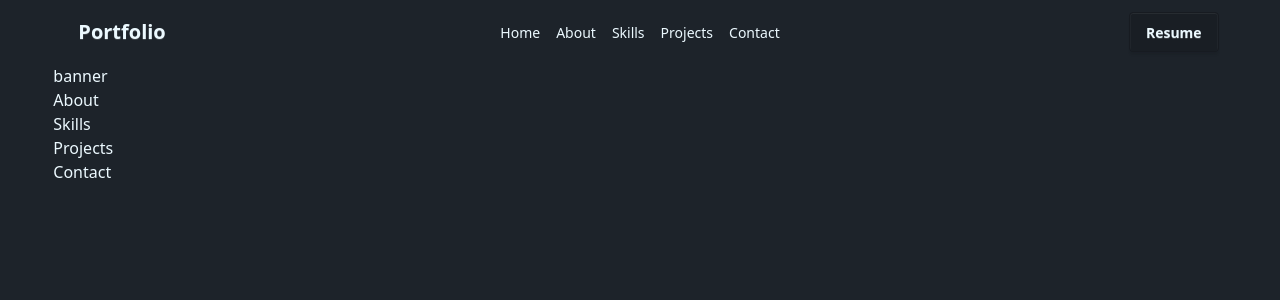
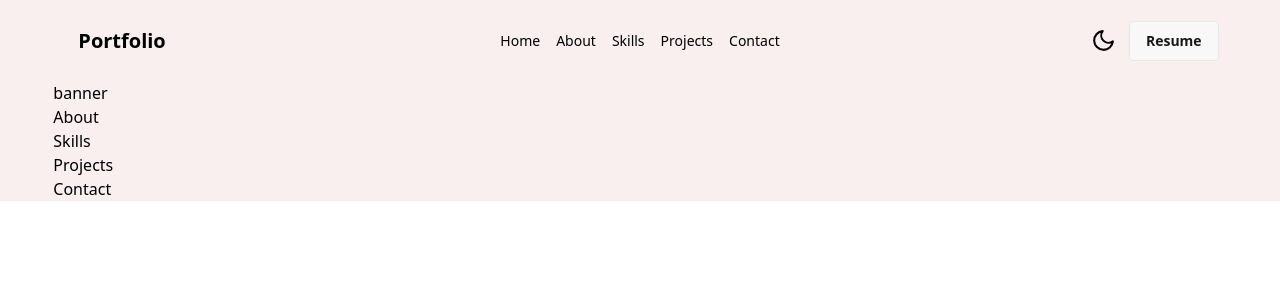
Before and after one commit to tahmid-khan-hub/Portfolio, a React (Vite) app: page / in a window 1280 px wide. Shown: the top 300 px of the page. Built offline with nearby package versions, Linux system fonts and the light colour scheme.

Commit message:
added dark and light icon and updated index.html file

```diff
--- a/index.html
+++ b/index.html
@@ -1,5 +1,5 @@
 <!doctype html>
-<html lang="en" data-theme="dark">
+<html lang="en" data-theme="light">
   <head>
     <meta charset="UTF-8" />
     <link rel="icon" type="image/svg+xml" href="/vite.svg" />
--- a/package.json
+++ b/package.json
@@ -17,6 +17,7 @@
     "motion": "^12.12.1",
     "react": "^19.1.0",
     "react-dom": "^19.1.0",
+    "react-icons": "^5.5.0",
     "react-router": "^7.6.0",
     "tailwind-merge": "^3.3.0",
     "tailwindcss": "^4.1.7"
--- /dev/null
+++ b/src/components/Navbar/Navbar.css
@@ -0,0 +1,18 @@
+body.light {
+  background-color: rgb(249, 239, 239);
+  color: rgb(0, 0, 0);
+}
+
+body.dark {
+  background-color: #080b1d;
+  color: white;
+}
+
+.theme-toggle {
+  background: none;
+  border: none;
+  cursor: pointer;
+  margin: 20px;
+  margin-right: 5px;
+  /* padding-right: 6px; */
+}
--- a/src/components/Navbar/Navbar.jsx
+++ b/src/components/Navbar/Navbar.jsx
@@ -1,7 +1,15 @@
-import React from "react";
+import React, { useEffect, useState } from "react";
 import { NavLink } from "react-router";
+import { FiSun , FiMoon } from "react-icons/fi";
+import './Navbar.css'
 
 const Navbar = () => {
+
+    const [darkMode, setDarkMode] = useState(false);
+
+    useEffect(() =>{
+      document.body.className = darkMode ? "dark" : "light"
+    },[darkMode])
 
     const links = <>
         <NavLink className="mr-4" to="/"><li>Home</li></NavLink>
@@ -12,7 +20,7 @@ const Navbar = () => {
     </>
 
   return (
-    <div className="navbar bg-base-100 ">
+    <div className="navbar ">
       <div className="navbar-start">
         <div className="dropdown">
           <div tabIndex={0} role="button" className="btn btn-ghost lg:hidden">
@@ -47,7 +55,12 @@ const Navbar = () => {
         </ul>
       </div>
       <div className="navbar-end">
-        <a className="btn">Resume</a>
+        <a onClick={() => setDarkMode(!darkMode)} className="theme-toggle">
+          {
+            darkMode ? <FiSun size={25}></FiSun> : <FiMoon size={25}></FiMoon>
+          }
+        </a>
+        <a className="btn ml-2">Resume</a>
       </div>
     </div>
   );
```
Also changed, not shown: 1 other file (tests, documents, lock files or other folders).
